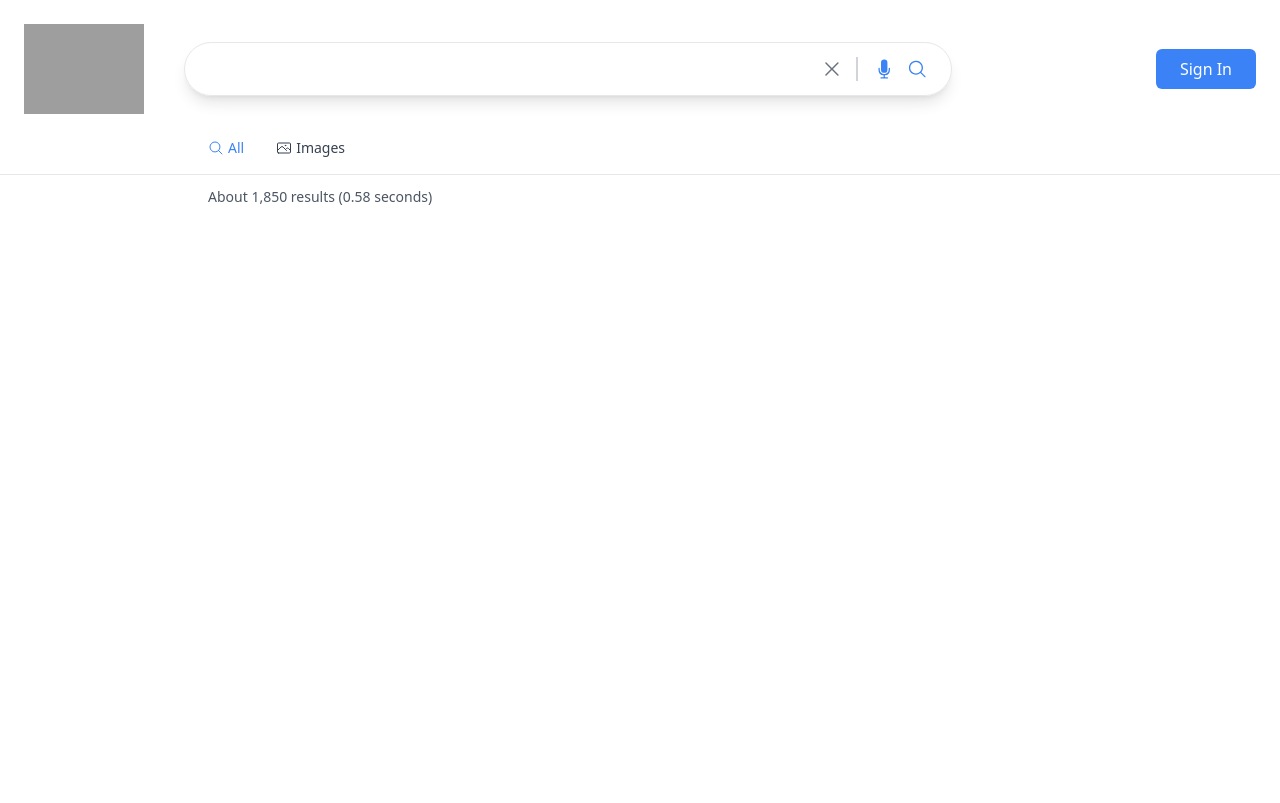
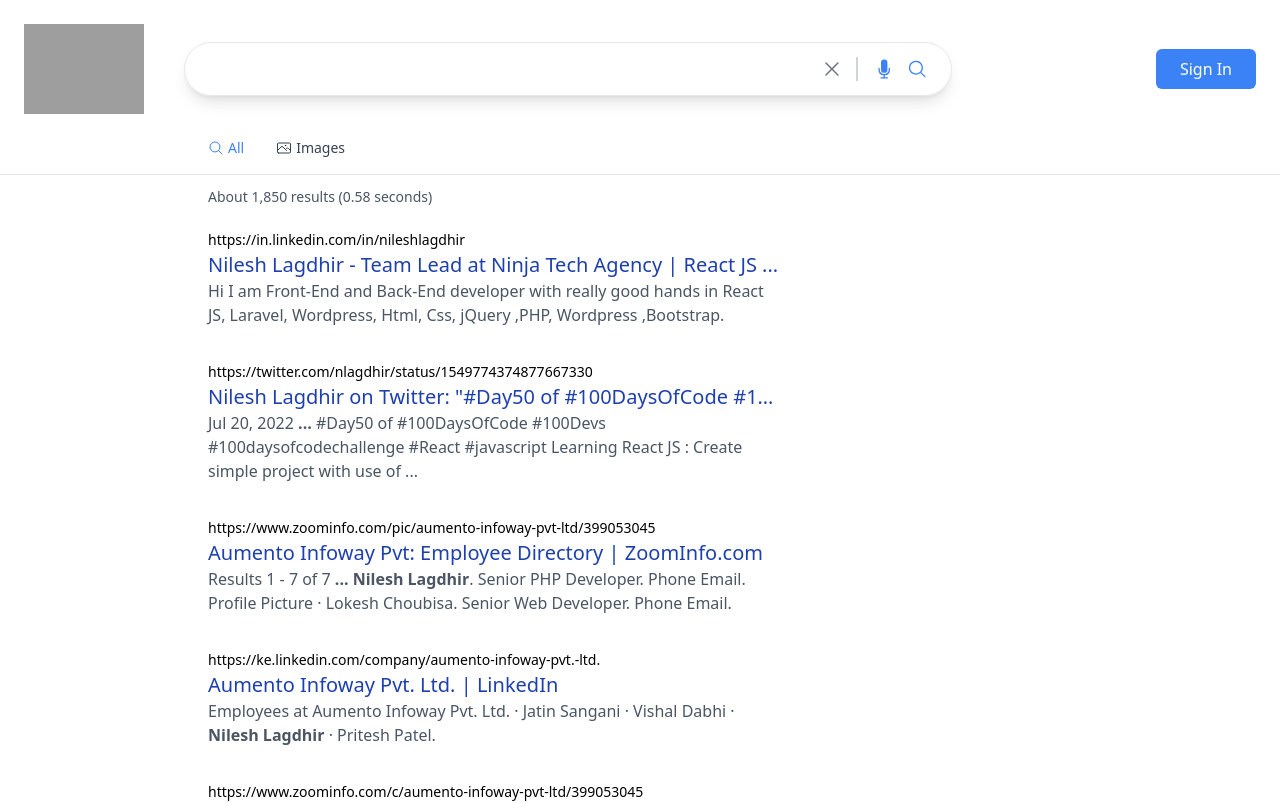
Before and after one commit to nlagdhir/google-clone, a Next.js app: page /search in a window 1280 px wide. Shown: the top 803 px of the page. Built offline with nearby package versions, Linux system fonts and the light colour scheme; no server answers; grey boxes are pictures that could not be loaded.

Commit message:
complete the result section and install html react parser

```diff
--- a/components/search-header.js
+++ b/components/search-header.js
@@ -27,6 +27,7 @@
           height="400"
           className="cursor-pointer"
           objectFit="contain"
+          alt="logo"
         />
         <form className="flex border border-gray-200 rounded-full shadow-lg px-6 py-3 ml-10 mr-5 flex-grow max-w-3xl items-center">
           <input
--- a/components/search-results.js
+++ b/components/search-results.js
@@ -1,11 +1,28 @@
-const SearchResults = ({results}) => {
-    return (
-        <>
-            <div className="w-full mx-auto p-x-3 sm:pl-[5%] md:pl-[14%] lg:pl-52">
-                <p className="text-gray-600 text-sm mb-5 mt-3">About {results.searchInformation.formattedTotalResults} results ({results.searchInformation.formattedSearchTime} seconds)</p>
+import Parser from "html-react-parser";
+
+const SearchResults = ({ results }) => {
+  return (
+    <>
+      <div className="w-full mx-auto p-x-3 sm:pl-[5%] md:pl-[14%] lg:pl-52">
+        <p className="text-gray-600 text-sm mb-5 mt-3">
+          About {results.searchInformation.formattedTotalResults} results (
+          {results.searchInformation.formattedSearchTime} seconds)
+        </p>
+
+        {results.items.map((result) => (
+          <div key={result.link} className="max-w-xl mb-8">
+            <div className="group">
+              <a className="text-sm truncate" href={result.link}>{result.formattedUrl}</a>
+              <a className="group-hover:underline decoration-blue-800" href={result.link}>
+                <h2 className="truncate text-xl font-medium text-blue-800 ">{result.title}</h2>
+              </a>
             </div>
-        </>
-    )
-}
+            <p className="text-gray-600">{Parser(result.htmlSnippet)}</p>
+          </div>
+        ))}
+      </div>
+    </>
+  );
+};
 
 export default SearchResults;
--- a/package.json
+++ b/package.json
@@ -10,6 +10,7 @@
   },
   "dependencies": {
     "@heroicons/react": "^2.0.13",
+    "html-react-parser": "^3.0.4",
     "next": "13.0.2",
     "next-auth": "^4.16.3",
     "react": "18.2.0",
```
Also changed, not shown: 1 other file (tests, documents, lock files or other folders).
